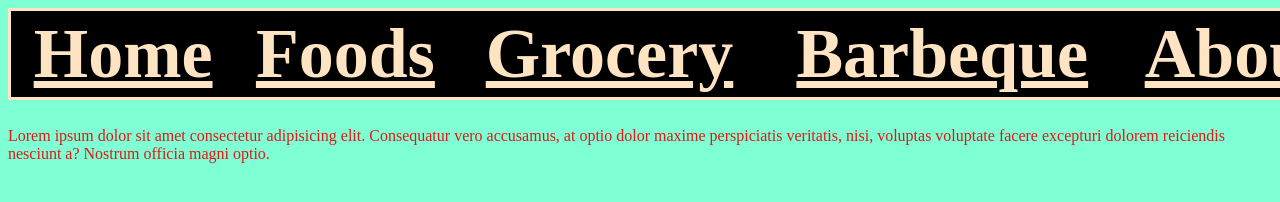
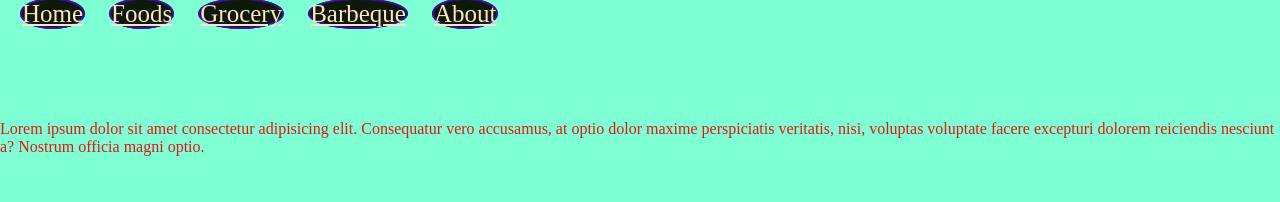
Before and after one commit to TouqeerShaikh/restaurant, a plain HTML site: page home.html in a window 1280 px wide. Drawn offline with Linux system fonts and the light colour scheme.

Commit message:
practice

```diff
--- a/home.html
+++ b/home.html
@@ -10,15 +10,11 @@
 
 <body id="home">
     <header>
-        <table id="hometabel">
-            <tr>
-                <th><a href="./home.html">Home</a></th>
-                <th><a href="./foods.html">Foods</a></th>
-                <th><a href="./grocery.html">Grocery</a></th>
-                <th><a href="./barbeque.html">Barbeque</a></th>
-                <th><a href="./abaut.html">About</a></th>
-            </tr>
-        </table>
+                <div class="home"><a href="./home.html">Home</a></div>
+                <div class="home"><a href="./foods.html">Foods</a></div>
+                <div class="home"><a href="./grocery.html">Grocery</a></div>
+                <div class="home"><a href="./barbeque.html">Barbeque</a></div>
+                <div class="home"><a href="./abaut.html">About</a></div>
     </header>
     <br>
     <div id="home-div">
--- a/style.css
+++ b/style.css
@@ -1,3 +1,8 @@
+* {
+    margin: 0;
+    padding: 0;
+    box-sizing: border-box;
+}
 fieldset{
     width: fit-content;
     background-color: rgb(109, 96, 18);
@@ -22,15 +27,20 @@ fieldset{
 #div{
     margin-top: 10%;
 }
-#hometabel{
-    border: 3px solid;
-    border-color: bisque;
-    font-size: 70px;
-    width: 1350px;
+.home{
+    border: 2px solid;
+    border-color: rgb(63, 13, 163);
+    display: inline;
+    font-size: 25px;
+    border-radius: 50%;
+    background-color: rgb(14, 25, 12);
+    margin-left: 20px;
+    transform-style: preserve-3d;
+    animation-delay: 2s;
 }
 header{
     position: fixed;
-    background-color: black;
+    border-color: black;
 }
 a{
     color: bisque;
```
Also changed, not shown: abaut.html (+6 -10 lines), barbeque.html (+6 -10 lines), foods.html (+6 -10 lines), grocery.html (+6 -10 lines), pxfuel.jpg (added).
